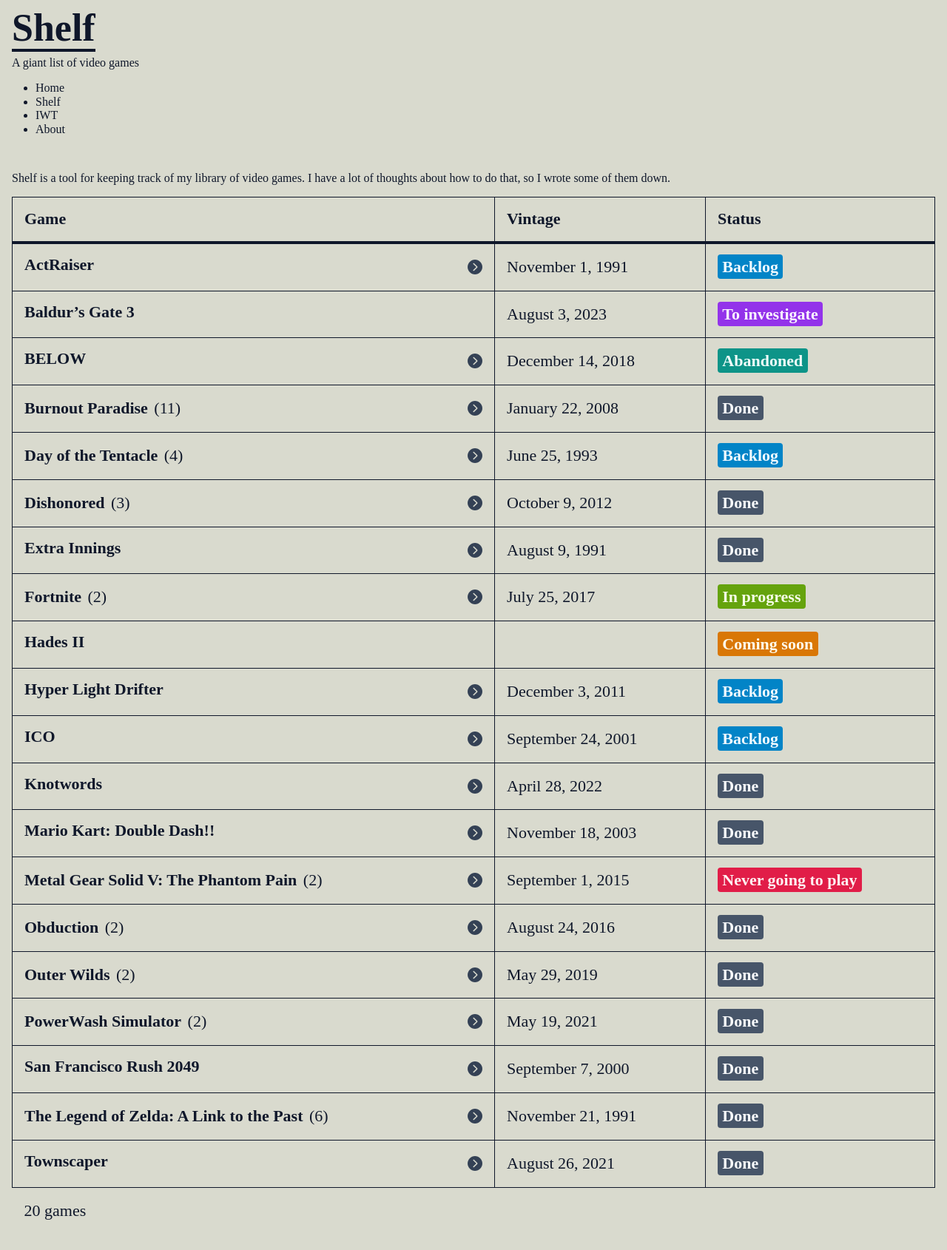
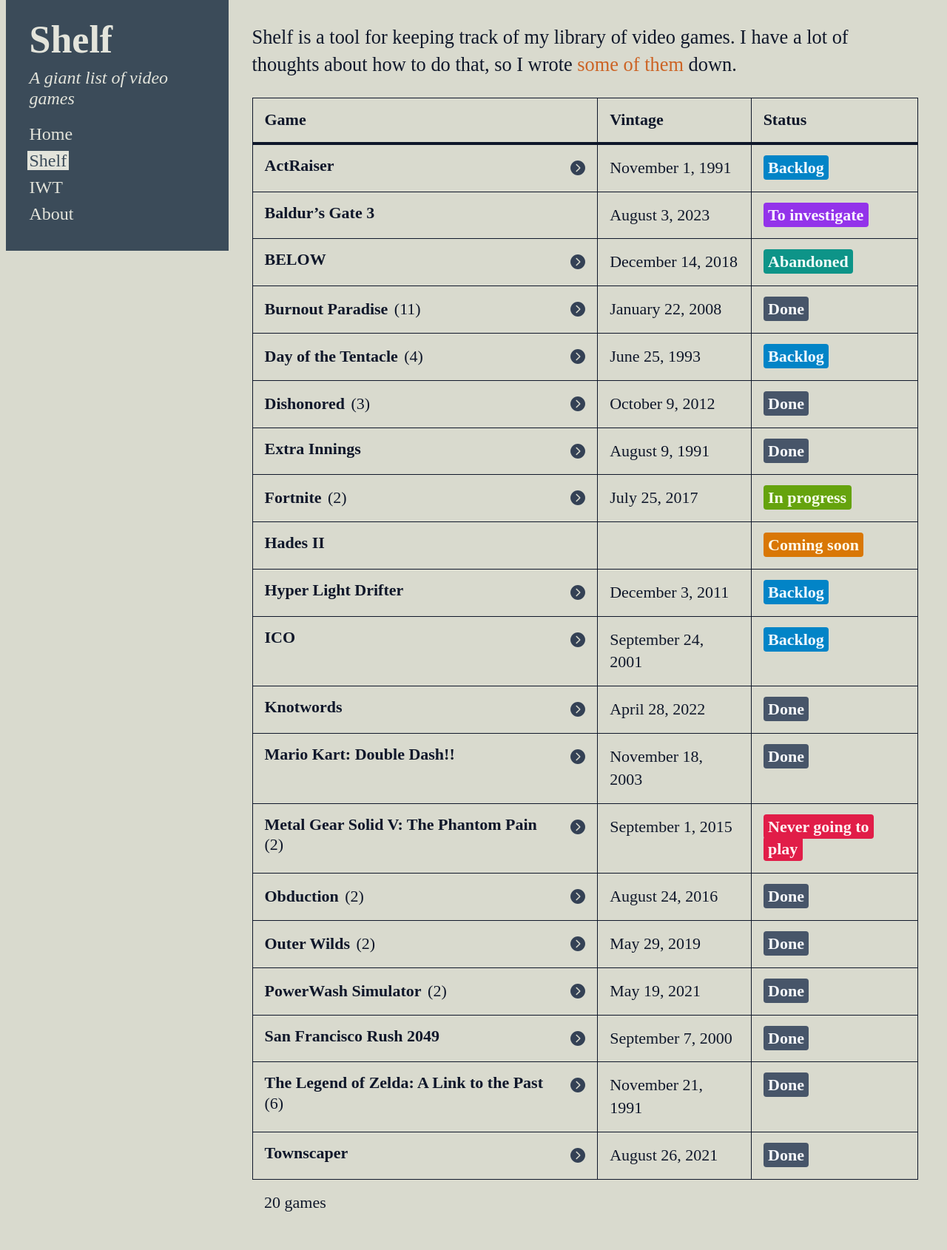
Before and after one commit to dalke/Cedeless, a Jekyll site: the page built from shelf.html, in a window 1280 px wide. Shown: the whole page at 74% size. Built offline with Jekyll 4.4.1, drawn with Linux system fonts in a browser that asks for light colours; some web fonts are replaced.

Commit message:
Improve style scope, attempt to organize better
And add more Shelf styles

```diff
--- a/assets/css/cedeless.scss
+++ b/assets/css/cedeless.scss
@@ -90,14 +90,14 @@ h1 {
       border-bottom: 1px solid $color-dr00-buff-200;
     }
   }
-  .post-body a, .post-nav a {
+  .post-body a, .post-nav a, .shelf-intro a {
     color: $color-dr05-orange-700;
     &:hover {
       background: $color-dr05-orange-700;
       color: $color-dr00-buff-100;
     }
   }
-  .about {
+  .about, .shelf {
     color: $color-slate-900;
   }
   .about-body {
@@ -108,6 +108,17 @@ h1 {
         background: $color-dr05-red-700;
         color: $color-dr00-buff-100;
       }
+    }
+  }
+  .shelf {
+    .game {
+      border-top: 1px solid $color-slate-900;
+    }
+    .icon {
+      filter: invert(20%) sepia(10%) saturate(1816%) hue-rotate(176deg) brightness(101%) contrast(85%);
+    }
+    p.total {
+      border-top: 4px solid $color-slate-900;
     }
   }
 }
@@ -156,14 +167,14 @@ h1 {
       border-bottom: 1px solid $color-dr05-blue-600;
     }
   }
-  .post-body a, .post-nav a {
+  .post-body a, .post-nav a, .shelf-intro a {
     color: $color-dr05-orange-300;
     &:hover {
       background: $color-dr05-orange-700;
       color: $color-dr00-buff-100;
     }
   }
-  .about {
+  .about, .shelf {
     background: $color-dr05-blue-900;
     color: $color-dr00-buff-100;
   }
@@ -177,18 +188,29 @@ h1 {
       }
     }
   }
+  .shelf {
+    .game {
+      border-top: 1px solid $color-dr00-buff-100;
+    }
+    .icon {
+      filter: invert(80%) sepia(10%) saturate(383%) hue-rotate(165deg) brightness(90%) contrast(91%);
+    }
+    p.total {
+      border-top: 4px solid $color-dr00-buff-100;
+    }
+  }
 }
 
-// Base; tested down to 360px =============================
+// ============================= BASE (~360px)
 @include width-calc($block-gap: .3rem);
 
+// FRONT
 // Ugly measure to account for shallow viewports
 @media (height < 35rem) {
  div[class*="block-01"] {
    display: none;
  }
 }
-
 .front {
   overflow: hidden;
   h1 {
@@ -214,7 +236,7 @@ h1 {
       transition: $standard-transition;
     }
   }
-
+}
 .blocks {
   display: flex;
   flex-wrap: wrap;
@@ -276,7 +298,7 @@ h1 {
 .block-08-a {
   width: $w-80;
 }
-}
+// END FRONT
 
 .blog, .about, .shelf {
   display: flex;
@@ -291,7 +313,7 @@ h1 {
     text-decoration: none;
   }
 }
-.blog-header, .about-header {
+.blog-header, .about-header, .shelf-header {
   padding: 1rem;
   color: $color-dr00-buff-100;
   display: flex;
@@ -304,6 +326,12 @@ h1 {
       padding: 0 3px;
       margin-right: -3px;
     }
+  }
+  p {
+    font-family: 'Valkyrie A';
+    font-size: 1.5rem;
+    font-style: italic;
+    margin: 1rem 0 0 0;
   }
   ul {
     font-family: 'Valkyrie A Caps';
@@ -323,17 +351,11 @@ h1 {
       color: $color-dr05-orange-700;
     }
   }
-  p {
-    font-family: 'Valkyrie A';
-    font-size: 1.5rem;
-    font-style: italic;
-    margin: 1rem 0 0 0;
-  }
 }
 .posts {
   padding: 1rem;
 }
-article, .about-body {
+article, .about-body, .shelf-body {
   font-family: 'Valkyrie A';
   font-feature-settings: 'ss01', 'liga';
   font-size: min(22px, max(16px, 3.7vw));
@@ -441,6 +463,8 @@ article, .about-body {
   gap: 1rem;
   padding-top: 1rem;
 }
+
+// ABOUT
 .about-header {
   background: $color-dr05-red-700;
   a {
@@ -494,17 +518,55 @@ article, .about-body {
     }
   }
 }
-.shelf {
-  color: $color-slate-900;
+// END ABOUT
+
+// SHELF
+.shelf-header {
+  background: $color-dr05-blue-700;
+  a {
+    &:hover, &.nav-active {
+      color: $color-dr05-blue-700;
+    }
+  }
+}
+.shelf-body {
   padding: 1rem;
   gap: 2rem;
-  h1 {
-    span {
-      border-bottom: 4px solid;
+  table {
+    display: none;
   }
 }
-  table {
-    display: none;
+.shelf-intro {
+  font-size: 1.2em;
+  margin-top: 0;
+}
+.non-table {
+  p {
+    margin: .5rem 0 0;
+  }
+  h2 {
+    font-size: 1.3em;
+  }
+  .total {
+    padding-top: 1rem;
+    margin-top: 2rem;
+  }
+}
+.game {
+  padding-top: 1.5rem;
+  margin-top: 1.5rem;
+}
+.toggle {
+  &:hover {
+    .name {
+      background: $color-orange-700;
+      color: $color-orange-50;
+    }
+    .icon {
+      // Recolor SVG using filter
+      filter: invert(26%) sepia(60%) saturate(2235%) hue-rotate(357deg) brightness(101%) contrast(95%);
+    }
+  }
 }
 .closed {
   .game-notes {
@@ -529,7 +591,7 @@ article, .about-body {
 }
 ul {
   padding-left: 2rem;
-    margin: 1rem 0 0;
+  margin: .5rem 0 1rem;
 }
 .cell-game {
   display: flex;
@@ -538,7 +600,7 @@ article, .about-body {
 }
 .name {
   display: inline;
-    font-size: min(22px, max(16px, 3.7vw));
+  font-size: 1.3em;
   line-height: 1.1;
   padding: 0 3px;
   margin: 0 0 0 -3px;
@@ -547,20 +609,16 @@ article, .about-body {
   cursor: pointer;
   &:hover {
     .name {
-        background: $color-orange-700;
       box-decoration-break: clone;
-        color: $color-orange-50;
       transition: $standard-transition;
     }
     .icon {
-        filter: invert(26%) sepia(60%) saturate(2235%) hue-rotate(357deg) brightness(101%) contrast(95%);
       transition: $standard-transition;
     }
   }
 }
 .icon {
   height: 20px;
-    filter: invert(20%) sepia(10%) saturate(1816%) hue-rotate(176deg) brightness(101%) contrast(85%);
   margin-top: 5px;
 }
 .game-notes {
@@ -606,14 +664,17 @@ article, .about-body {
     background: $color-teal-600;
     color: $color-teal-50;
 }
-}
+// END SHELF
+
+// UTILS
 .util-hidden {
   display: none;
 }
 .util-nowrap {
   white-space: nowrap;
 }
-// End base =========================
+// END UTILS
+// ========================= END BASE
 
 @media (min-width: 640px) {
   .front {
@@ -635,7 +696,7 @@ article, .about-body {
     }
   }
 
-  .blog-header, .about-header {
+  .blog-header, .about-header, .shelf-header {
     padding: 2rem;
   }
   .posts, .about-body {
@@ -652,6 +713,12 @@ article, .about-body {
   }
 
   .shelf {
+    .shelf-body {
+      padding: 2rem;
+      ul {
+        margin: .5rem 0 0;
+      }
+    }
     .non-table {
       display: none;
     }
@@ -675,115 +742,16 @@ article, .about-body {
       line-height: 1.2;
       text-align: left;
     }
-    td {
-      font-family: 'Valkyrie A';
-      font-feature-settings: 'ss01', 'liga';
-      line-height: 1.4;
-      &.closed {
-        .game-notes {
-          display: none;
-        }
-        .icon {
-          transform: rotate(0deg);
-          transition: $standard-transition;
-        }
-      }
-      &.open {
-        .game-notes {
-          display: block;
-        }
-        .icon {
-          transform: rotate(90deg);
-          transition: $standard-transition;
-        }
-      }
-    }
     tfoot {
       td {
         border: none;
       }
     }
-    a {
-      color: inherit;
+    .name {
+      font-size: min(22px, max(16px, 3.7vw));
     }
-    ul {
-      padding-left: 2rem;
-      margin: 1rem 0 0;
-    }
-    .cell-game {
-      display: flex;
-      justify-content: space-between;
-      gap: 1rem;
-    }
-    .name {
-      display: inline;
-      font-size: min(22px, max(16px, 3.7vw));
-      line-height: 1.1;
-      padding: 0 3px;
-      margin: 0 0 0 -3px;
-    }
-    .toggle {
-      cursor: pointer;
-      &:hover {
-        .name {
-          background: $color-orange-700;
-          box-decoration-break: clone;
-          color: $color-orange-50;
-          transition: $standard-transition;
-        }
-        .icon {
-          filter: invert(26%) sepia(60%) saturate(2235%) hue-rotate(357deg) brightness(101%) contrast(95%);
-          transition: $standard-transition;
-        }
-      }
-    }
-    .icon {
-      height: 20px;
-      filter: invert(20%) sepia(10%) saturate(1816%) hue-rotate(176deg) brightness(101%) contrast(85%);
-      margin-top: 5px;
-    }
-    .game-notes {
-      p {
-        margin: .5rem 0 0;
-      }
-    }
-    .badge {
-      border-radius: .25rem;
-      box-decoration-break: clone;
-      font-family: 'Valkyrie A Caps';
-      font-feature-settings: 'smcp' 1, 'c2sc' 1, 'ss01' 1;
-      font-weight: bold;
-      padding: .25rem .4rem;
-      text-align: left;
-      vertical-align: baseline;
-    }
-    .status-backlog {
-        background: $color-sky-600;
-        color: $color-sky-50;
-    }
-    .status-coming-soon {
-        background: $color-amber-600;
-        color: $color-amber-50;
-    }
-    .status-done {
-        background: $color-slate-600;
-        color: $color-slate-50;
-    }
-    .status-in-progress {
-        background: $color-lime-600;
-        color: $color-lime-50;
-    }
-    .status-never-going-to-play {
-        background: $color-rose-600;
-        color: $color-rose-50;
-    }
-    .status-to-investigate {
-        background: $color-purple-600;
-        color: $color-purple-50;
-    }
-    .status-abandoned {
-        background: $color-teal-600;
-        color: $color-teal-50;
+    tr.total {
+      border: none;
     }
   }
 }
@@ -839,15 +807,15 @@ article, .about-body {
       width: $w-80;
     }
   }
-  .blog, .about {
+  .blog, .about, .shelf {
     align-items: flex-start;
     flex-direction: row;
     justify-content: center;
   }
-  .blog-header, .about-header {
+  .blog-header, .about-header, .shelf-header {
     flex-direction: column;
     justify-content: flex-start;
-    width: min(237px, 265px);
+    width: min(237px, max(265px, 33%));
     ul {
       margin: 0;
       text-align: left;
@@ -859,8 +827,12 @@ article, .about-body {
     }
   }
   .posts, .about-body {
+    width: 100%;
     max-width: 650px;
+  }
+  .shelf-body {
     width: 100%;
+    max-width: 900px;
   }
 }
 
```
Lines whose indentation alone changed are shown as unchanged.
